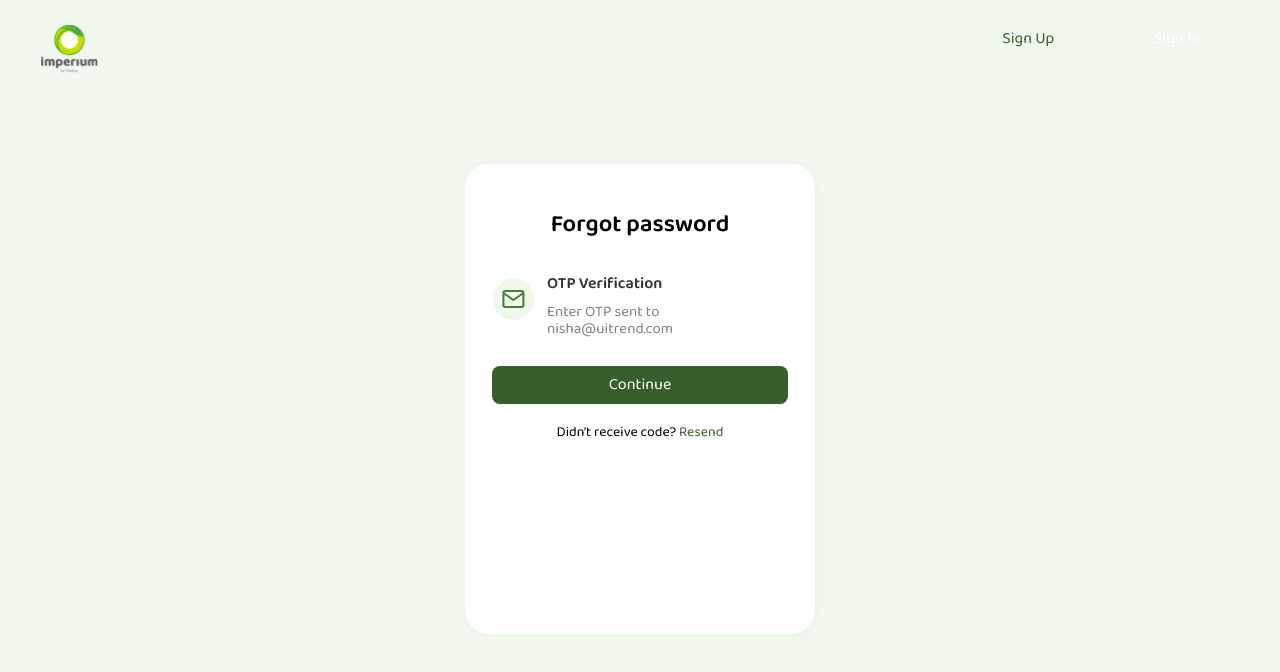
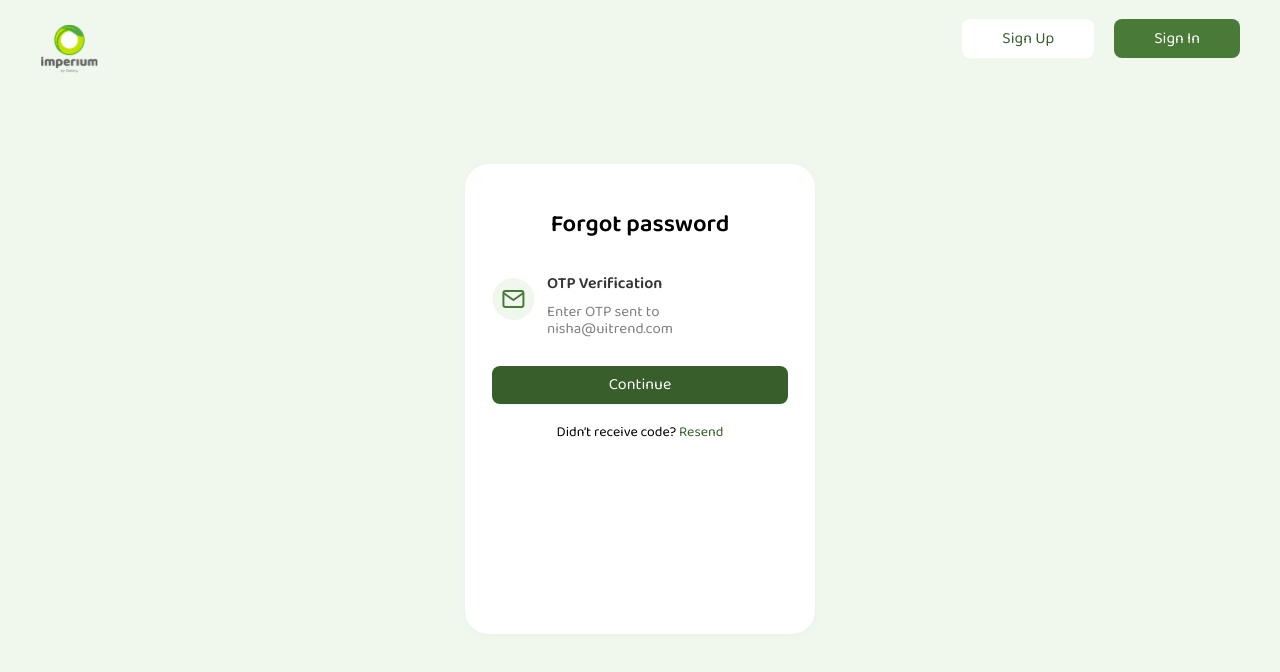
Before and after one commit to WYRE-ENERGIES/imperium-frontend, a React (Create React App) app: page /otp in a window 1280 px wide. Shown: the top 672 px of the page. Built offline with nearby package versions, Linux system fonts and the light colour scheme.

Commit message:
Admin password design

```diff
--- a/src/components/Auth/Forms/Widgets/FormNavbar.jsx
+++ b/src/components/Auth/Forms/Widgets/FormNavbar.jsx
@@ -1,17 +1,31 @@
 import React from 'react'
 import classes from './Widget.module.scss'
-import Logo from '../../../../assets/Auth/Logo.svg'
+import CustomerLogo from '../../../../assets/Auth/Logo.svg'
+import AdminLogo from '../../../../assets/Auth/admin.svg'
 import { Link } from 'react-router-dom'
-const FormNavbar = () => {
+const FormNavbar = ({
+  txtColor1 = '#385e2b',
+  txtColor2 = 'white',
+  btnColor1 = '#FFFF',
+  btnColor2 = '#497a38',
+}) => {
+  const logo = btnColor1 === '#FFFF' ? CustomerLogo : AdminLogo
   return (
     <div className={classes.Navbar}>
       <div className={classes.Navbar__element}>
         <div>
-          <img src={Logo} alt="" />
+          <img src={logo} alt="" />
         </div>
         <div className={classes.Navbar__btn}>
-          <Link to={'/signup'}>Sign Up</Link>
-          <Link to={'/'}>Sign In </Link>
+          <Link
+            style={{ background: btnColor1, color: txtColor1 }}
+            to={'/signup'}
+          >
+            Sign Up
+          </Link>
+          <Link style={{ background: btnColor2, color: txtColor2 }} to={'/'}>
+            Sign In{' '}
+          </Link>
         </div>
       </div>
     </div>
```
